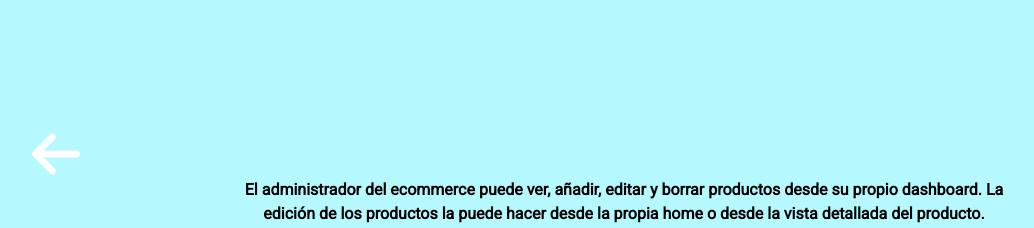
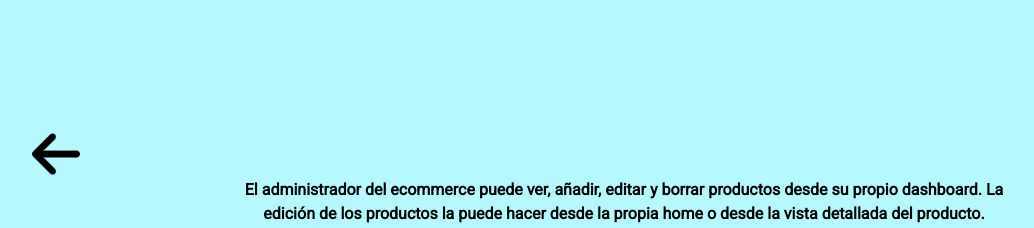
Before and after one commit to Cyn29/portfolio, a React (Vite) app: page /atuspies in a window 1280 px wide. Shown: the top 228 px of the page, without its empty margins (16-1050 px from the left). Built offline with nearby package versions, Linux system fonts and the light colour scheme.

Commit message:
feat(theme context): adjusting theme colors on the web

```diff
--- a/src/pages/aboutme/AboutMe.css
+++ b/src/pages/aboutme/AboutMe.css
@@ -15,6 +15,14 @@
 
 .arrow-image {
     height: 3rem;
+}
+
+.white-arrow {
+    filter: invert(0);
+}
+
+.black-arrow {
+    filter: invert(1);
 }
 
 .aboutme-container {
--- a/src/pages/aboutme/AboutMe.jsx
+++ b/src/pages/aboutme/AboutMe.jsx
@@ -26,7 +26,7 @@ function AboutMe() {
             <header className="arrow-aboutme-container">
                 <Link to="/" className="arrow-aboutme-link">
                     <img
-                        className="arrow-image"
+                        className={`arrow-image ${isDarkMode ? 'white-arrow' : 'black-arrow'}`}
                         src={arrow}
                         alt="Arrow Image"
                         title="Volver a la home"
--- a/src/pages/detailedpages/atuspies/Atuspies.jsx
+++ b/src/pages/detailedpages/atuspies/Atuspies.jsx
@@ -20,7 +20,7 @@ function Atuspies() {
                         className="arrow-link"
                         aria-label="Volver a la página principal">
                         <img
-                            className="arrow-detailedpage"
+                            className={`arrow-detailedpage ${isDarkMode ? 'white-arrow' : 'black-arrow'}`}
                             src={arrow}
                             alt="Arrow Icon"
                             title="Volver a la home"
--- a/src/pages/detailedpages/catchacoder/Catchacoder.jsx
+++ b/src/pages/detailedpages/catchacoder/Catchacoder.jsx
@@ -19,7 +19,7 @@ function Catchacoder() {
                         className="arrow-link"
                         aria-label="Volver a la página principal">
                         <img
-                            className="arrow-detailedpage"
+                            className={`arrow-detailedpage ${isDarkMode ? 'white-arrow' : 'black-arrow'}`}
                             src={arrow}
                             alt="Arrow Icon"
                             title="Volver a la home"></img>
--- a/src/pages/detailedpages/madxtreme/Madxtreme.jsx
+++ b/src/pages/detailedpages/madxtreme/Madxtreme.jsx
@@ -19,7 +19,7 @@ function Madxtreme() {
                     className="arrow-link"
                     aria-label="Volver a la página principal">
                     <img
-                        className="arrow-detailedpage"
+                        className={`arrow-detailedpage ${isDarkMode ? 'white-arrow' : 'black-arrow'}`}
                         src={arrow}
                         alt="Arrow Icon"
                         title="Volver a la home"></img>
--- a/src/pages/detailedpages/orange/Orange.jsx
+++ b/src/pages/detailedpages/orange/Orange.jsx
@@ -20,7 +20,7 @@ function OrangeDigitalCenter() {
                         className="arrow-link"
                         aria-label="Volver a la página principal">
                         <img
-                            className="arrow-detailedpage"
+                            className={`arrow-detailedpage ${isDarkMode ? 'white-arrow' : 'black-arrow'}`}
                             src={arrow}
                             alt="Arrow Icon"
                             title="Volver a la home"></img>
--- a/src/pages/detailedpages/sportforall/Sportforall.jsx
+++ b/src/pages/detailedpages/sportforall/Sportforall.jsx
@@ -19,7 +19,7 @@ function Sportforall() {
                         className="arrow-link"
                         aria-label="Volver a la página principal">
                         <img
-                            className="arrow-detailedpage"
+                            className={`arrow-detailedpage ${isDarkMode ? 'white-arrow' : 'black-arrow'}`}
                             src={arrow}
                             alt="Arrow Icon"
                             title="Volver a la home"></img>
```
